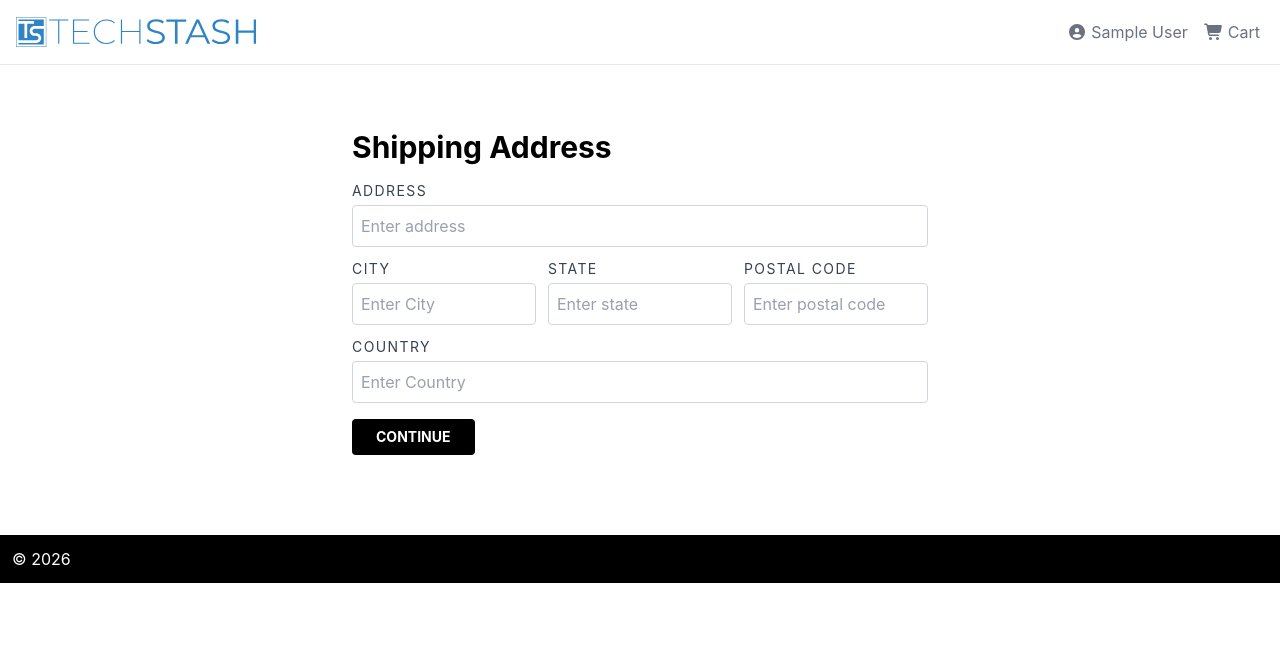
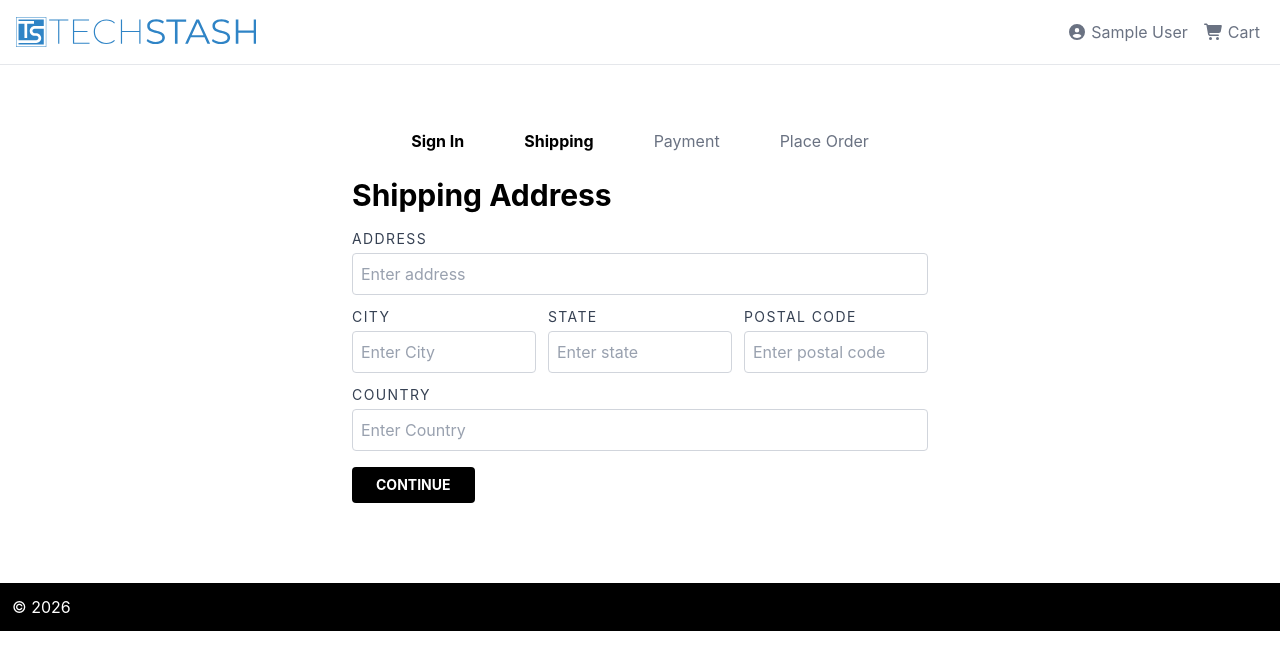
Before and after one commit to ImageMagician/ecommerce-demo, a React (Vite) app in the folder frontend/: page /shipping in a window 1280 px wide. Shown: the top 670 px of the page. Built offline with nearby package versions, Linux system fonts and the light colour scheme; sample sign-in values are in the browser's storage.

Commit message:
ShippingScreen.tsx: added CheckoutSteps

```diff
--- a/frontend/src/screens/ShippingScreen.tsx
+++ b/frontend/src/screens/ShippingScreen.tsx
@@ -4,6 +4,8 @@ import { useNavigate }              from "react-router-dom";
 import type { RootState }           from '../store.ts';
 
 import FormContainer                from "../components/FormContainer";
+import CheckoutSteps                from "../components/CheckoutSteps.tsx";
+
 import { saveShippingAddress }      from "../slices/cartSlice.ts";
 
 const ShippingScreen = () => {
@@ -26,6 +28,7 @@ const ShippingScreen = () => {
     }
 
     return <FormContainer>
+        <CheckoutSteps step1 step2 />
         <h1 className="text-3xl font-bold mb-4">Shipping Address</h1>
         <form onSubmit={ submitHandler }>
             <div className="my-3">
```
